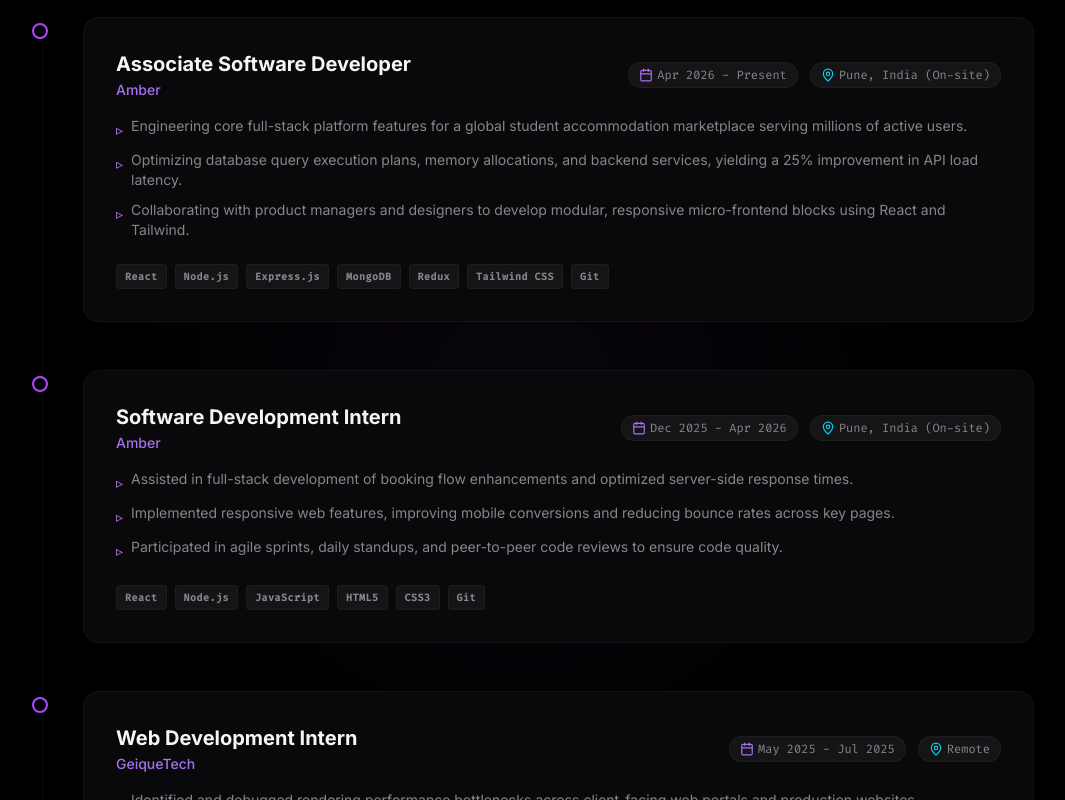
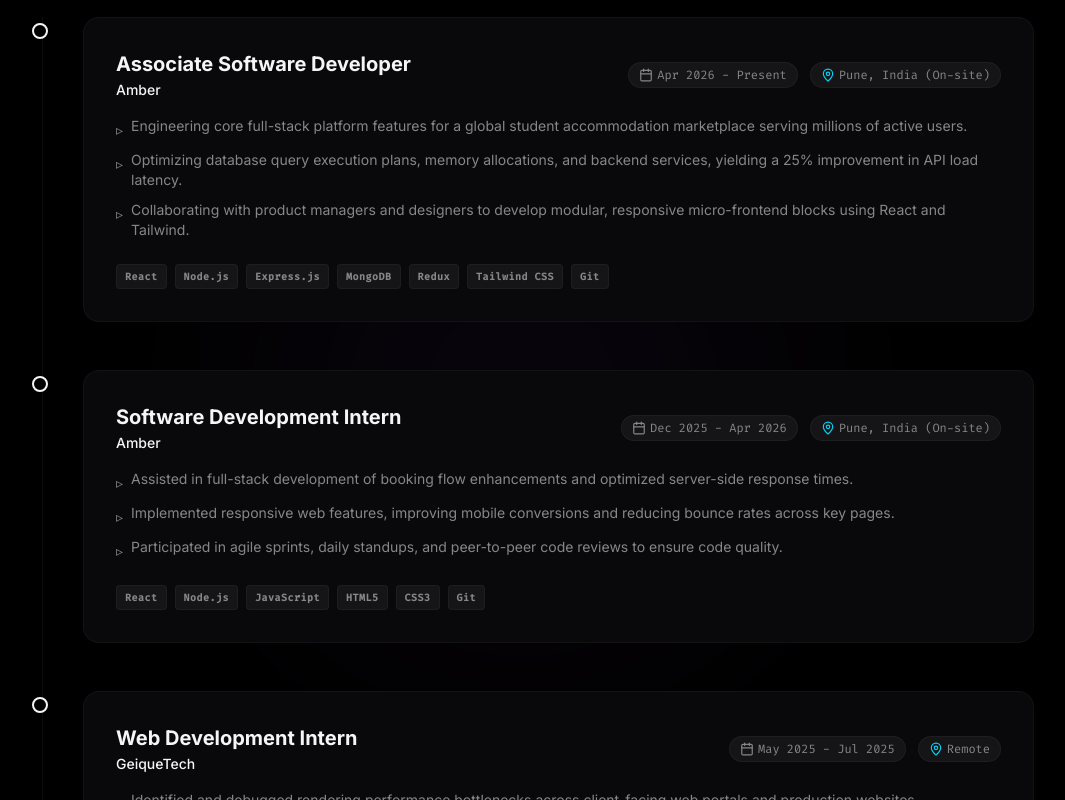
Before and after one commit to Kumaraditya18/Portfolio, a React (Vite) app: page / in a window 1280 px wide. Shown: the part 1480-2280 px from the top of the page, without its empty margins (118-1183 px from the left). Built offline with nearby package versions, Linux system fonts and the light colour scheme.

Commit message:
style: apply gradient mask to portrait wrapper, and remove purple text hover highlights in light-mode Experience cards

```diff
--- a/src/components/Experience.jsx
+++ b/src/components/Experience.jsx
@@ -95,17 +95,17 @@ const Experience = () => {
               className="relative group"
             >
               {/* Timeline dot */}
-              <div className="absolute -left-[35px] md:-left-[51px] top-1.5 w-4 h-4 rounded-full bg-bg-app border-2 border-purple-500 flex items-center justify-center group-hover:scale-125 transition-transform duration-300">
+              <div className="absolute -left-[35px] md:-left-[51px] top-1.5 w-4 h-4 rounded-full bg-bg-app border-2 border-text-app dark:border-purple-500 flex items-center justify-center group-hover:scale-125 transition-transform duration-300">
                 <span className="w-1.5 h-1.5 rounded-full bg-cyan-400 opacity-0 group-hover:opacity-100 transition-opacity duration-300"></span>
               </div>
 
               {/* Experience Card */}
-              <div className="glassmorphism rounded-2xl p-6 md:p-8 hover:border-purple-500/30 transition-all duration-300 hover:shadow-lg hover:shadow-purple-500/5 hover:-translate-y-1">
+              <div className="glassmorphism rounded-2xl p-6 md:p-8 border border-border-app hover:border-text-app/30 dark:hover:border-purple-500/30 transition-all duration-300 hover:shadow-lg hover:shadow-text-app/5 dark:hover:shadow-purple-500/5 hover:-translate-y-1">
 
                 {/* Card Title Header */}
                 <div className="flex flex-col md:flex-row md:items-center justify-between gap-2 mb-4">
                   <div>
-                    <h4 className="text-lg md:text-xl font-bold text-text-app group-hover:text-purple-600 dark:group-hover:text-purple-300 transition-colors duration-200">
+                    <h4 className="text-lg md:text-xl font-bold text-text-app group-hover:text-text-app dark:group-hover:text-purple-300 transition-colors duration-200">
                       {exp.title}
                     </h4>
                     <div className="text-sm text-text-muted-app font-medium flex items-center gap-1.5 mt-0.5">
@@ -114,12 +114,12 @@ const Experience = () => {
                           href={exp.companyUrl}
                           target="_blank"
                           rel="noopener noreferrer"
-                          className="text-[#a771ee] hover:underline"
+                          className="text-text-app dark:text-[#a771ee] hover:underline"
                         >
                           {exp.company}
                         </a>
                       ) : (
-                        <span className="text-[#a771ee]">{exp.company}</span>
+                        <span className="text-text-app dark:text-[#a771ee]">{exp.company}</span>
                       )}
                     </div>
                   </div>
@@ -127,7 +127,7 @@ const Experience = () => {
                   {/* Period and Location Badges */}
                   <div className="flex flex-wrap items-center gap-3 text-xs text-text-muted-app font-mono">
                     <span className="flex items-center gap-1 bg-badge-app border border-border-app px-2.5 py-1 rounded-full">
-                      <Calendar className="w-3.5 h-3.5 text-[#a771ee]" />
+                      <Calendar className="w-3.5 h-3.5 text-text-muted-app dark:text-[#a771ee]" />
                       {exp.period}
                     </span>
                     <span className="flex items-center gap-1 bg-badge-app border border-border-app px-2.5 py-1 rounded-full">
@@ -141,7 +141,7 @@ const Experience = () => {
                 <ul className="list-none space-y-2.5 text-sm text-text-muted-app mb-6">
                   {exp.description.map((bullet, bIdx) => (
                     <li key={bIdx} className="flex gap-2 items-start">
-                      <span className="text-purple-400 select-none mt-1">▹</span>
+                      <span className="text-text-muted-app dark:text-purple-400 select-none mt-1">▹</span>
                       <span>{bullet}</span>
                     </li>
                   ))}
@@ -152,7 +152,7 @@ const Experience = () => {
                   {exp.skills.map((skill, sIdx) => (
                     <span
                       key={sIdx}
-                      className="text-[10px] font-semibold font-mono tracking-wider px-2 py-1 rounded bg-badge-app border border-border-app text-text-muted-app hover:border-purple-500/20 hover:text-purple-600 dark:hover:text-purple-300 transition-all duration-200"
+                      className="text-[10px] font-semibold font-mono tracking-wider px-2 py-1 rounded bg-badge-app border border-border-app text-text-muted-app hover:border-text-app/40 dark:hover:border-purple-500/20 hover:text-text-app dark:hover:text-purple-300 transition-all duration-200"
                     >
                       {skill}
                     </span>
--- a/src/components/Hero.jsx
+++ b/src/components/Hero.jsx
@@ -145,7 +145,7 @@ const Hero = () => {
             <div className="absolute w-[360px] h-[360px] rounded-full bg-[radial-gradient(rgba(167,113,238,0.1)_1px,transparent_1px)] bg-[size:16px_16px] [mask-image:radial-gradient(circle,black_55%,transparent_100%)] pointer-events-none animate-[spin_180s_linear_infinite]"></div>
 
             {/* User Portrait Image */}
-            <div className="relative w-full max-w-[320px] h-auto flex items-end justify-center">
+            <div className="relative w-full max-w-[320px] h-auto flex items-end justify-center [mask-image:linear-gradient(to_top,transparent_0%,black_16%)]">
               <img
                 src="/my_portrait.png?v=2"
                 alt="Kumar Aditya Portrait"
```
